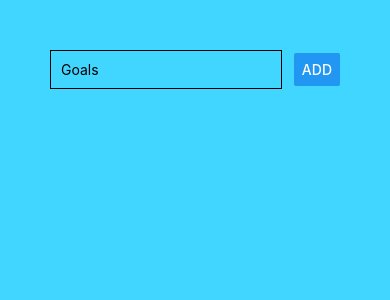
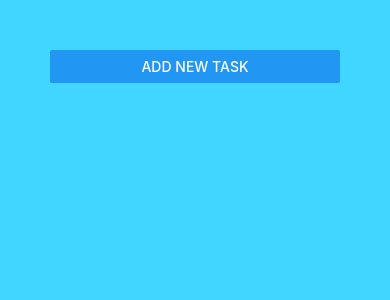
Before and after one commit to ToniTani/ReactTaskApp, a React Native app: screen / in a window 390 px wide. Shown: the top 300 px of the page. Built offline with nearby package versions, Linux system fonts and the light colour scheme.

Commit message:
new components and Modal testing

```diff
--- a/App.js
+++ b/App.js
@@ -2,44 +2,35 @@ import { StatusBar } from 'expo-status-bar';
 import React from 'react';
 import { useState } from 'react';
 import { StyleSheet, Text, View, Button, TextInput, ScrollView, FlatList} from 'react-native';
+import TaskItem from './components/TaskItem'
+import TaskInput from './components/TaskInput'
 
 
 export default function App(callbackfn, thisArg) {
-    const [enteredGoal, setEnteredGoal] = useState('');
     const [listedGoals, setListedGoals] = useState([]);
+    const [isAddMode, setAddMode] = useState(false);
 
-
-    const goalInputHandler = (enteredText) => {
-        setEnteredGoal(enteredText);
-
+    const addGoalHandler = taskName => {
+        setListedGoals(currentGoals => [...currentGoals,
+            { id: Math.random().toString(), value: taskName }
+            ]);
     };
 
-    const addGoalHandler = () => {
-        setListedGoals(currentGoals => [...currentGoals,
-            { id: Math.random().toString(), value: enteredGoal }
-            ]);
+    const removeTaskHandler = taskId => {
+        setListedGoals(currentTasks => {
+            return currentTasks.filter((task) => task.id !== taskId);
+        });
     };
 
 
     return (
     <View style={styles.container}>
-        <View style={styles.inputContainer}>
-        <TextInput
-            placeholder="Goals"
-            style={styles.input}
-            onChangeText={goalInputHandler}
-            value={enteredGoal}
-        />
-        <Button title = "ADD" onPress={addGoalHandler}/>
-        </View>
+        <Button title="Add New Task" onPress={setAddMode.true}/>
+        <TaskInput visible={isAddMode} onAddGoal={addGoalHandler}/>
         <FlatList
             keyExtractor={(item, index) => item.id}
             data={listedGoals}
-            renderItem={itemData => (
-                <View style={styles.listItem}>
-                    <Text>{itemData.item.value}</Text>
-                </View>
-            )}
+            renderItem={itemData => <TaskItem id={itemData.item.id} onDelete={removeTaskHandler} title={itemData.item.value}/> }
         />
     </View>
   );
@@ -51,22 +42,5 @@ const styles = StyleSheet.create({
         backgroundColor: '#40d6ff',
         padding: 50
     },
-    inputContainer: {
-        flexDirection: 'row',
-        justifyContent: 'space-between',
-        alignItems: 'center'
-    },
-    input: {
-        width: '80%',
-        borderColor: 'black',
-        borderWidth: 1,
-        padding: 10
-    },
-    listItem: {
-        padding: 10,
-        marginVertical: 10,
-        backgroundColor: '#ccc',
-        borderColor: 'black',
-        borderWidth: 1
-    }
+
 });
--- /dev/null
+++ b/components/TaskInput.js
@@ -0,0 +1,40 @@
+import React, {useState} from 'react';
+import {Text, View, StyleSheet, TextInput, Button, Modal} from "react-native";
+
+const TaskInput = props => {
+    const [enteredGoal, setEnteredGoal] = useState('');
+
+    const goalInputHandler = (enteredText) => {
+        setEnteredGoal(enteredText);
+
+    };
+    return (
+        <Modal visible={props.visible} animationType="slide">
+        <View style={styles.inputContainer}>
+            <TextInput
+                placeholder="Tasks"
+                style={styles.input}
+                onChangeText={goalInputHandler}
+                value={enteredGoal}
+            />
+            <Button title ="ADD" onPress={props.onAddGoal.bind(this, enteredGoal )} />
+        </View>
+        </Modal>
+    );
+};
+
+export default TaskInput;
+
+const styles = StyleSheet.create({
+    inputContainer: {
+        flexDirection: 'row',
+        justifyContent: 'space-between',
+        alignItems: 'center'
+    },
+    input: {
+        width: '80%',
+        borderColor: 'black',
+        borderWidth: 1,
+        padding: 10
+    },
+});
--- /dev/null
+++ b/components/TaskItem.js
@@ -0,0 +1,25 @@
+import {Text, View, StyleSheet, TouchableOpacity} from "react-native";
+import React from 'react';
+
+
+const TaskItem = props => {
+    return (
+        <TouchableOpacity onPress={props.onDelete.bind(this, props.id)}>
+            <View style={styles.listItem}>
+                <Text>{props.title}</Text>
+            </View>
+        </TouchableOpacity>
+    );
+};
+
+export default TaskItem;
+
+const styles = StyleSheet.create({
+    listItem: {
+        padding: 10,
+        marginVertical: 10,
+        backgroundColor: '#ccc',
+        borderColor: 'black',
+        borderWidth: 1
+    }
+});
```
